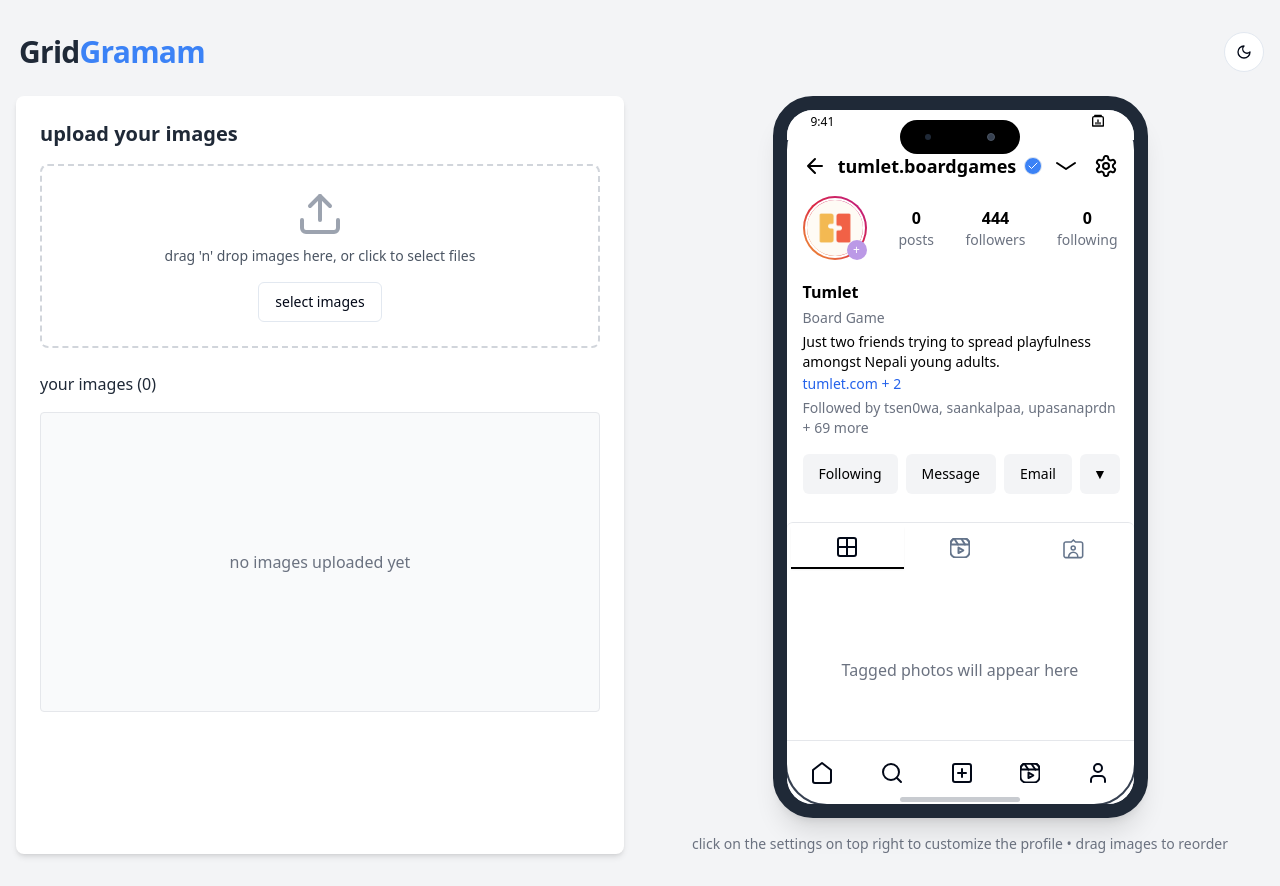
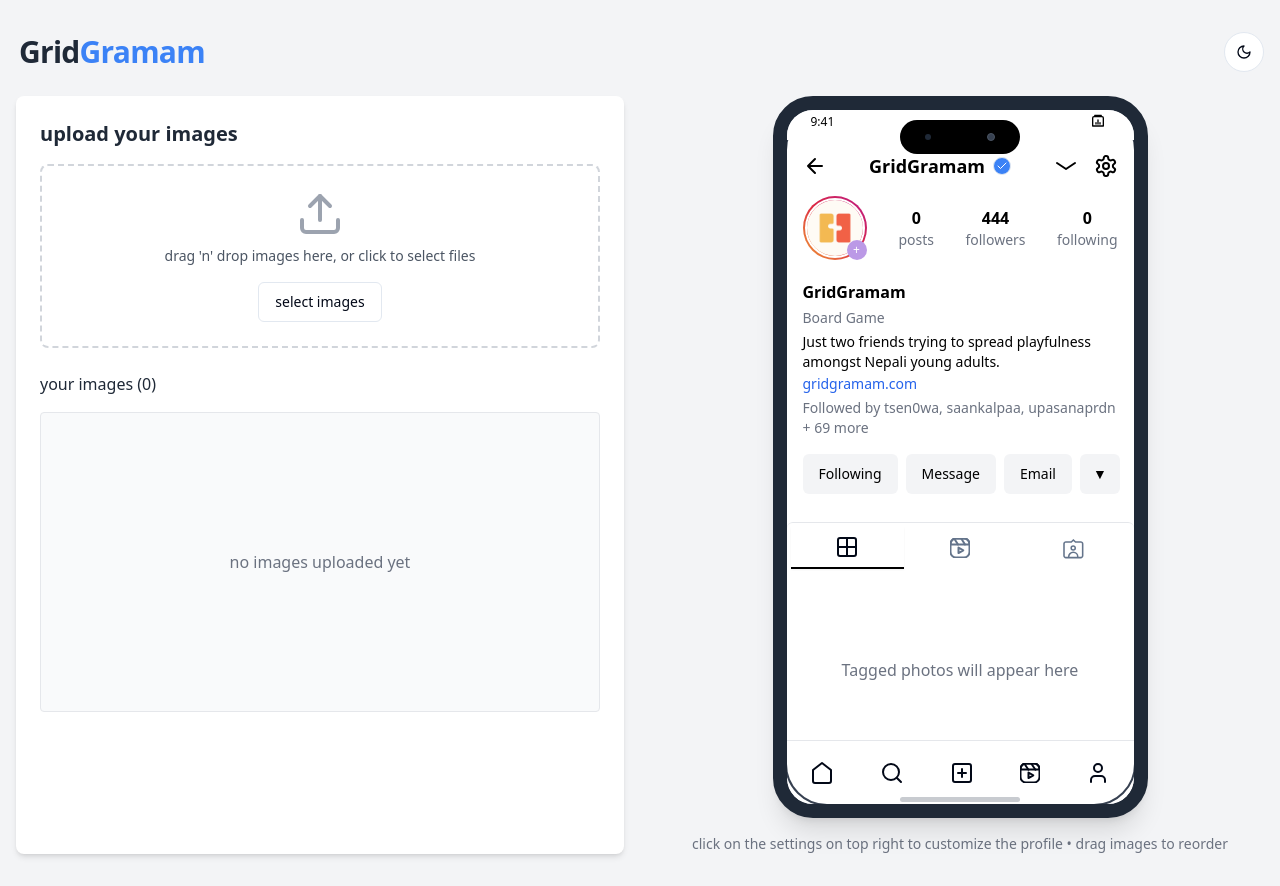
Before and after one commit to moveeeii/peeksy-34, a React (Vite) app: page / in a window 1280 px wide. Built offline with nearby package versions, Linux system fonts and the light colour scheme.

Commit message:
Rename to GridGramam

```diff
--- a/src/pages/Index.tsx
+++ b/src/pages/Index.tsx
@@ -1,3 +1,4 @@
+
 import React, { useState } from 'react';
 import { toast, Toaster } from 'sonner';
 import { Moon, Sun } from 'lucide-react';
@@ -14,16 +15,16 @@ const defaultProfileImage = '/tumlet-half.png';
 const Index = () => {
   const { theme, setTheme } = useTheme();
   const [images, setImages] = useState<string[]>([]);
-  const [username, setUsername] = useState<string>('tumlet.boardgames');
+  const [username, setUsername] = useState<string>('GridGramam');
   const [profileImage, setProfileImage] = useState<string>(defaultProfileImage);
   const [showStories, setShowStories] = useState<boolean>(false);
   const [profileInfo, setProfileInfo] = useState({
-    displayName: 'Tumlet',
+    displayName: 'GridGramam',
     bio: 'Board Game',
     description: [
       'Just two friends trying to spread playfulness amongst Nepali young adults.'
     ],
-    website: 'tumlet.com + 2',
+    website: 'gridgramam.com',
     followedBy: 'tsen0wa, saankalpaa, upasanaprdn + 69 more'
   });
   const [stats, setStats] = useState({
```
